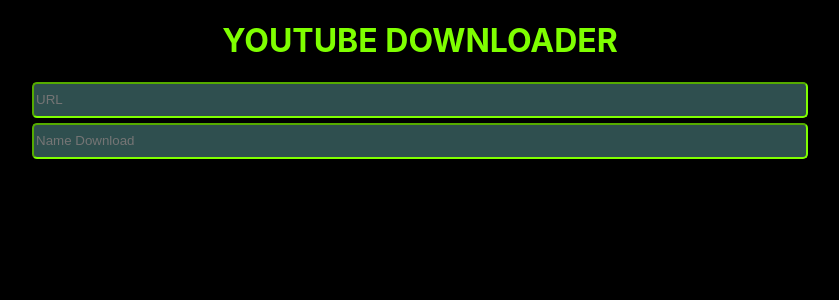
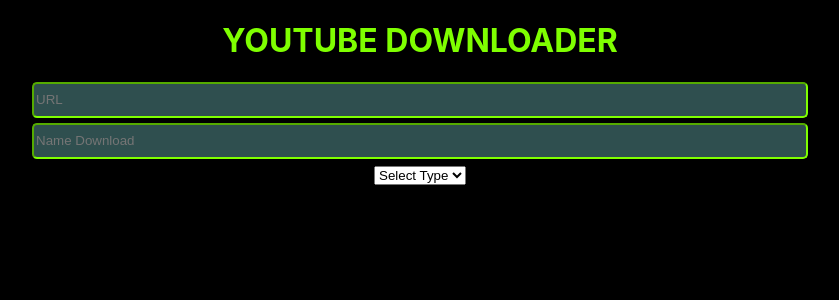
Before and after one commit to fakhrilak/downloaderyt, a React (Create React App) app: page / in a window 1280 px wide. Shown: the top 300 px of the page, without its empty margins (220-1059 px from the left). Built offline with nearby package versions, Linux system fonts and the light colour scheme.

Commit message:
downloaderyt

```diff
--- a/src/App.js
+++ b/src/App.js
@@ -51,6 +51,22 @@
         onChange={handleSetName}
         />
         </div>
+        <div>
+          <select
+                name="Type"
+                onChange={(e) => handleSetType(e)}
+              >
+                <option value="" holder="true">
+                  Select Type
+                </option>
+                <option value="mp3">
+                  Mp3
+                </option>
+                <option value="mp4">
+                  Mp4
+                </option>
+          </select>
+        </div>
           {URL!== '' && <button onClick={()=>handleDownload()} type="submit" value="Download">Download</button>}
         </div>
       </form>
```
